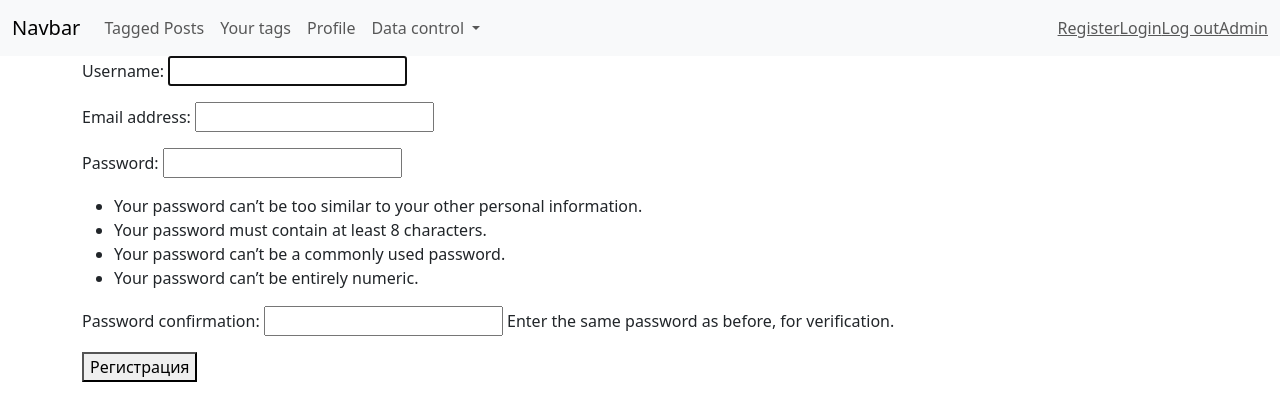
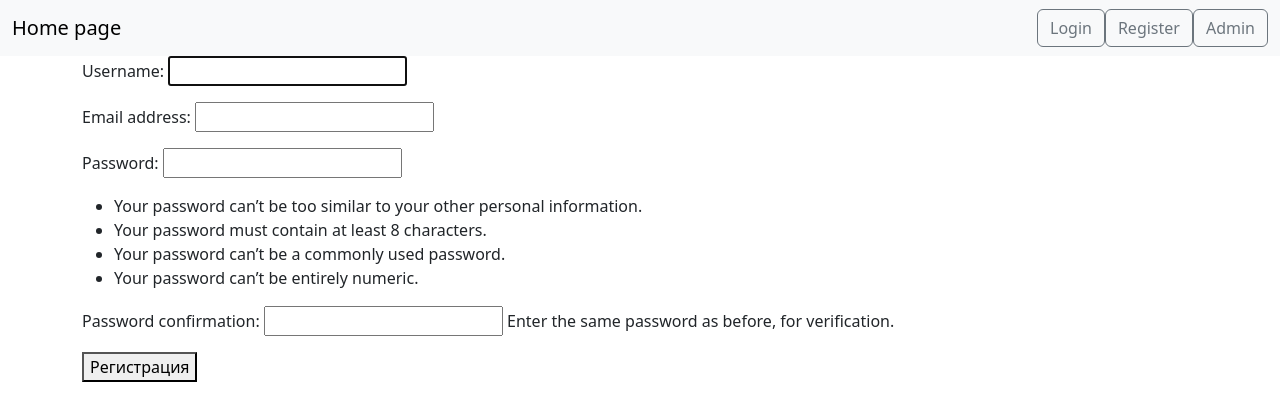
Before and after one commit to 3nk0d/Python_Basic_Course-Project, a Django app: page /users/registration/ in a window 1280 px wide. Shown: the top 420 px of the page. Run offline with Django 4.2, Linux system fonts and the light colour scheme.

Commit message:
Change base file for authenticated and staff

```diff
--- a/news_portal/templates/base.html
+++ b/news_portal/templates/base.html
@@ -11,24 +11,26 @@
     {% endblock %}
 
 </head>
-<body>
+<body">
     <nav class="navbar navbar-expand-lg bg-body-tertiary">
       <div class="container-fluid">
-        <a class="navbar-brand" href=" {% url 'main' %} ">Navbar</a>
+        <a class="navbar-brand" href=" {% url 'main' %} ">Home page</a>
         <button class="navbar-toggler" type="button" data-bs-toggle="collapse" data-bs-target="#navbarSupportedContent" aria-controls="navbarSupportedContent" aria-expanded="false" aria-label="Toggle navigation">
           <span class="navbar-toggler-icon"></span>
         </button>
         <div class="collapse navbar-collapse" id="navbarSupportedContent">
           <ul class="navbar-nav me-auto mb-2 mb-lg-0">
+            {% if user.is_authenticated %}
                 <li class="nav-item">
                   <a class="nav-link" aria-current="page" href="{% url 'posts' %}">Tagged Posts</a>
                 </li>
                 <li class="nav-item">
-              <a class="nav-link" aria-current="page" href="{% url 'tag_create' %}">Your tags</a>
+                  <a class="nav-link" aria-current="page" href="{% url 'tags' %}">Your tags</a>
                 </li>
                 <li class="nav-item">
-              <a class="nav-link" aria-current="page" href="#">Profile</a>
+                  <a class="nav-link" aria-current="page" href="{% url 'sources' %}">RSS Links</a>
                 </li>
+                {% if user.is_staff %}
                 <li class="nav-item dropdown">
                   <a class="nav-link dropdown-toggle" href="#" id="navbarDropdown" role="button" data-bs-toggle="dropdown" aria-expanded="false">
                     Data control
@@ -36,18 +38,36 @@
                   <ul class="dropdown-menu" aria-labelledby="navbarDropdown">
                     <li><a class="dropdown-item" href="{% url 'users' %}">Users</a></li>
                       <li><hr class="dropdown-divider"></li>
-                <li><a class="dropdown-item" href="{% url 'posts_control' %}">Posts</a></li>
+                    <li><a class="dropdown-item" href="{% url 'posts' %}">Posts</a></li>
                       <li><hr class="dropdown-divider"></li>
                     <li><a class="dropdown-item" href="{% url 'tags' %}">Tags</a></li>
                       <li><hr class="dropdown-divider"></li>
                     <li><a class="dropdown-item" href="{% url 'sources' %}">Sources urls</a></li>
                   </ul>
                 </li>
+                {% endif %}
+            {% endif %}
           </ul>
-            <a href="{% url 'registration' %}" class="navbar-text ml-3">Register</a>
-            <a href="{% url 'authentication' %}" class="navbar-text ml-3">Login</a>
-            <a href="{% url 'log_out' %}" class="navbar-text ml-3">Log out</a>
-            <a href="{% url 'admin:index' %}" class="navbar-text ml-3">Admin</a>
+            <ul class="navbar-nav mb-2 mb-lg-0">
+            {% if user.is_authenticated %}
+                <li class="nav-item">
+                    <a href="{% url 'account' pk=user.pk %}" class="btn btn-outline-secondary" role="button">Profile</a>
+                </li>
+                <li class="nav-item">
+                    <a href="{% url 'log_out' %}" class="btn btn-outline-secondary" role="button">Log out</a>
+                </li>
+            {% else %}
+                <li class="nav-item">
+                    <a href="{% url 'authentication' %}" class="btn btn-outline-secondary" role="button">Login</a>
+                </li>
+                <li>
+                    <a href="{% url 'registration' %}" class="btn btn-outline-secondary" role="button">Register</a>
+                </li class="nav-item">
+            {% endif %}
+                <li class="nav-item">
+                    <a href="{% url 'admin:index' %}" class="btn btn-outline-secondary" role="button">Admin</a>
+                </li>
+            </ul>
         </div>
       </div>
     </nav>
```
Lines whose indentation alone changed are shown as unchanged.
